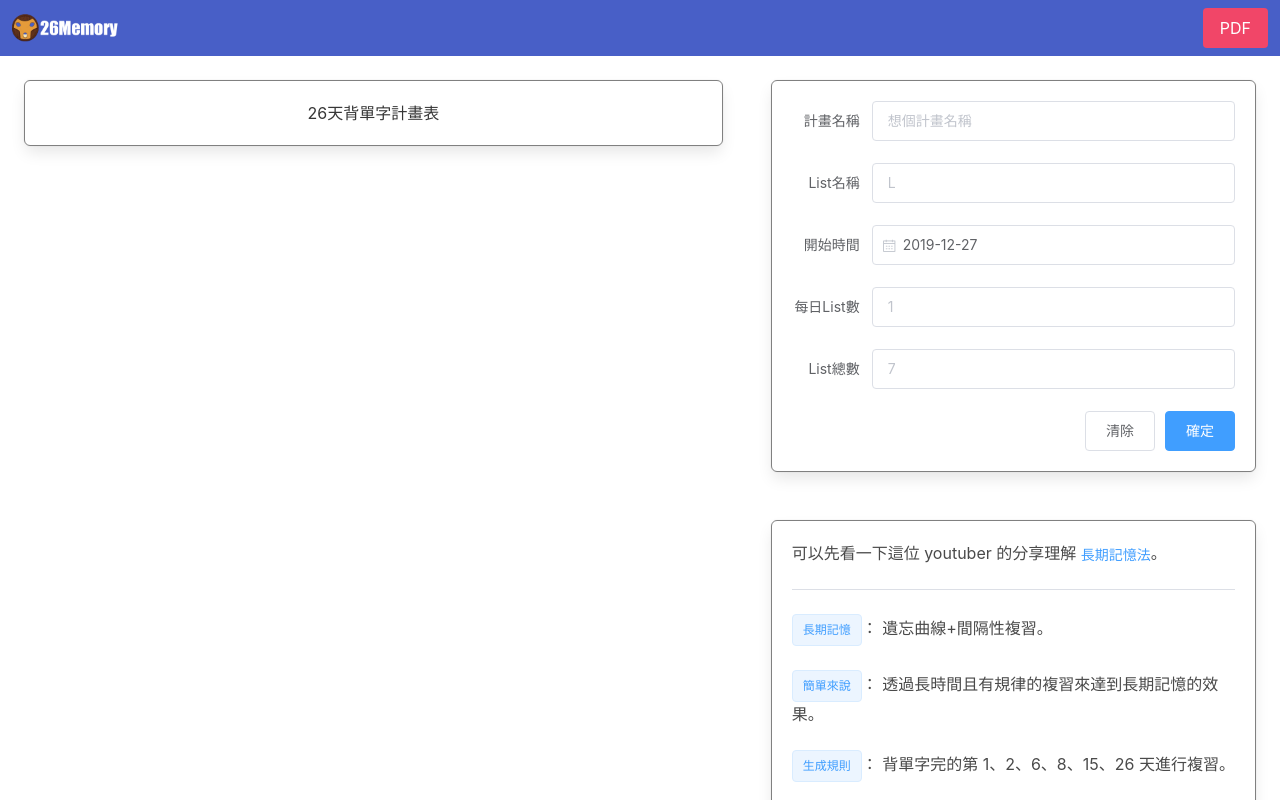
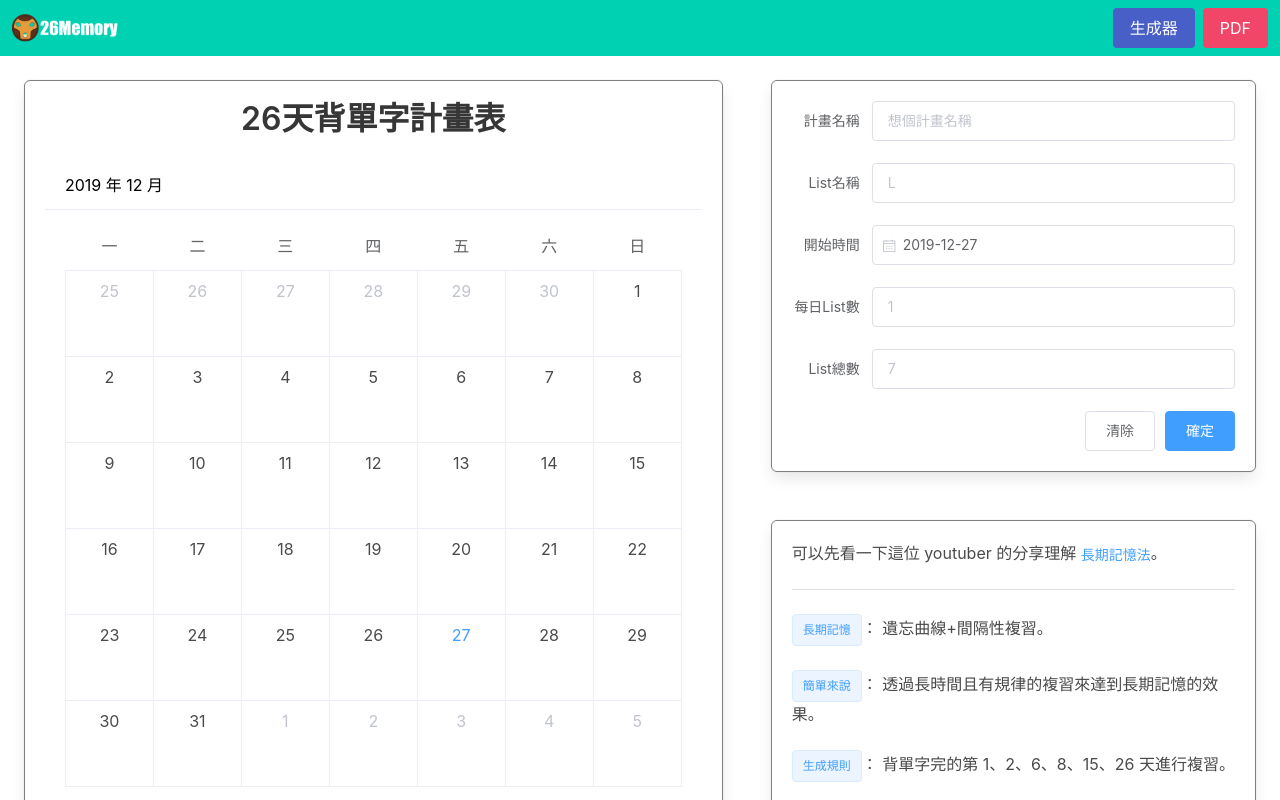
Before and after one commit to milletbard/26Memory, a Vue app: page / in a window 1280 px wide. Shown: the top 800 px of the page. Built offline with nearby package versions, Linux system fonts and the light colour scheme.

Commit message:
add | vuex

```diff
--- a/src/components/App.vue
+++ b/src/components/App.vue
@@ -39,6 +39,14 @@ export default {
   }
   input[type="number"] {
     -moz-appearance: textfield;
+  }
+
+  .calendar {
+    .el-calendar {
+      .el-calendar__button-group {
+        display: none;
+      }
+    }
   }
 }
 
--- /dev/null
+++ b/src/components/calendar/Calendar.vue
@@ -0,0 +1,30 @@
+<template>
+  <div class="app-calendar box">
+    <h1 class="has-text-grey-darker title is-3">{{form.planName |planNameFormat}}</h1>
+    <el-calendar v-model="form.date"></el-calendar>
+  </div>
+</template>
+
+<script>
+export default {
+  name: "app-calendar",
+
+  props: {
+    form: {
+      type: Object,
+      required: true
+    }
+  },
+  filters: {
+    planNameFormat(planName) {
+      return planName ? planName : "26天背單字計畫表";
+    }
+  }
+};
+</script>
+
+<style lang="scss"  >
+.app-calendar {
+  text-align: center;
+}
+</style>
--- a/src/components/calendar/Table.vue
+++ /dev/null
@@ -1,23 +0,0 @@
-<template>
-  <div class="calendar-table box">
-    <h1 class="has-text-grey-darker">{{planName |planNameFormat}}</h1>
-  </div>
-</template>
-
-<script>
-export default {
-  name: "calendar-table",
-  props: ["planName"],
-  filters: {
-    planNameFormat(planName) {
-      return planName ? planName : "26天背單字計畫表";
-    }
-  }
-};
-</script>
-
-<style lang="scss" >
-.calendar-table {
-  text-align: center;
-}
-</style>
--- a/src/components/calendar/index.vue
+++ b/src/components/calendar/index.vue
@@ -2,7 +2,7 @@
   <div class="calendar">
     <el-row>
       <el-col :xs="24" :sm="24" :md="24" :lg="14" :xl="24">
-        <calendar-table :planName="planName" />
+        <app-calendar :form="form" />
       </el-col>
       <el-col :xs="24" :sm="24" :md="24" :lg="10">
         <div class="right-content">
@@ -15,24 +15,24 @@
 </template>
 
 <script>
-import calendarTable from "./Table";
-import calendarForm from "./Form";
-import calendarDocument from "./Document";
-
+import AppCalendar from "./Calendar";
+import CalendarForm from "./Form";
+import CalendarDocument from "./Document";
+import { mapState } from "vuex";
 export default {
   name: "calendar",
   data: () => ({
-    planName: ""
+    form: {}
   }),
   components: {
-    calendarTable,
-    calendarForm,
-    calendarDocument
+    AppCalendar,
+    CalendarForm,
+    CalendarDocument
   },
+
   methods: {
     addCalendar(form) {
-      const { planName } = form;
-      this.planName = planName;
+      this.form = form;
     }
   }
 };
--- a/src/components/footer/index.vue
+++ b/src/components/footer/index.vue
@@ -1,11 +1,10 @@
 <template>
   <div>
-    <footer class="footer">
+    <footer class="calendar-footer">
       <div class="content has-text-centered">
         <p>
           Developed with
           <a href="https://github.com/milletbard">milletbard</a>
-
         </p>
       </div>
     </footer>
@@ -14,7 +13,7 @@
 
 <script>
 export default {
-  name: "footer"
+  name: "calendar-footer"
 };
 </script>
 
--- a/src/components/navbar/index.vue
+++ b/src/components/navbar/index.vue
@@ -1,5 +1,5 @@
 <template>
-  <nav class="navbar has-background-link" role="navigation" aria-label="main navigation">
+  <nav class="navbar has-background-primary" role="navigation" aria-label="main navigation">
     <div class="navbar-brand">
       <a class="navbar-item" href="/">
         <img src="@/assets/bard-logo-white.png" />
@@ -22,12 +22,8 @@
       <div class="navbar-end">
         <div class="navbar-item">
           <div class="buttons">
-            <!--
-              <a class="button is-link">
-              <strong>生成器</strong>
-            </a>
+            <button class="button is-link">生成器</button>
 
-            -->
             <a class="button is-danger">PDF</a>
           </div>
         </div>
--- a/src/main.js
+++ b/src/main.js
@@ -1,7 +1,7 @@
 import Vue from "vue";
 import App from "@/components/App.vue";
 import ElementUI from "element-ui";
-
+import store from "@/store";
 import "element-ui/lib/theme-chalk/index.css";
 import "element-ui/lib/theme-chalk/display.css";
 
@@ -11,5 +11,6 @@ Vue.config.productionTip = false;
 Vue.use(ElementUI);
 
 new Vue({
+  store,
   render: h => h(App)
 }).$mount("#app");
--- /dev/null
+++ b/src/store/index.js
@@ -0,0 +1,23 @@
+import Vuex from "vuex";
+import Vue from "vue";
+import calendar from "./modules/calendar";
+Vue.use(Vuex);
+
+const store = new Vuex.Store({
+  strict: process.env.NODE_ENV !== "production",
+  modules: {
+    calendar
+  }
+});
+
+if (module.hot) {
+  module.hot.accept(["./modules/calendar"], () => {
+    store.hotUpdate({
+      modules: {
+        calendar: require("./modules/calendar").default
+      }
+    });
+  });
+}
+
+export default store;
--- /dev/null
+++ b/src/store/modules/calendar.js
@@ -0,0 +1,8 @@
+const state = {
+  test: 1
+};
+
+export default {
+  namespaced: true,
+  state
+};
```
